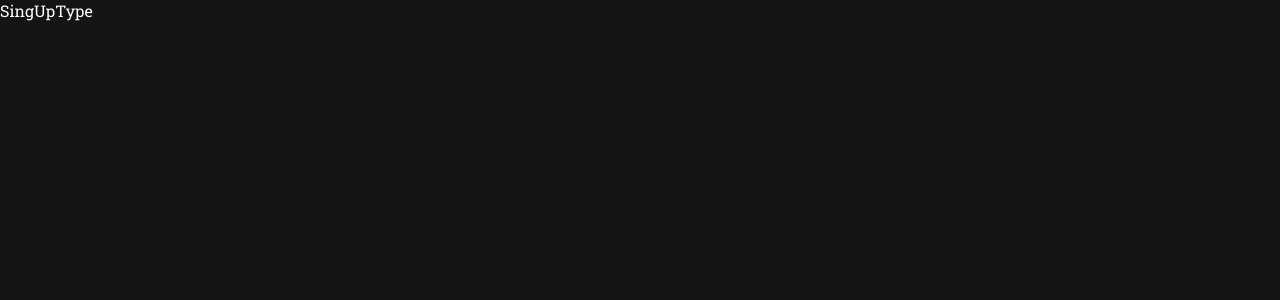
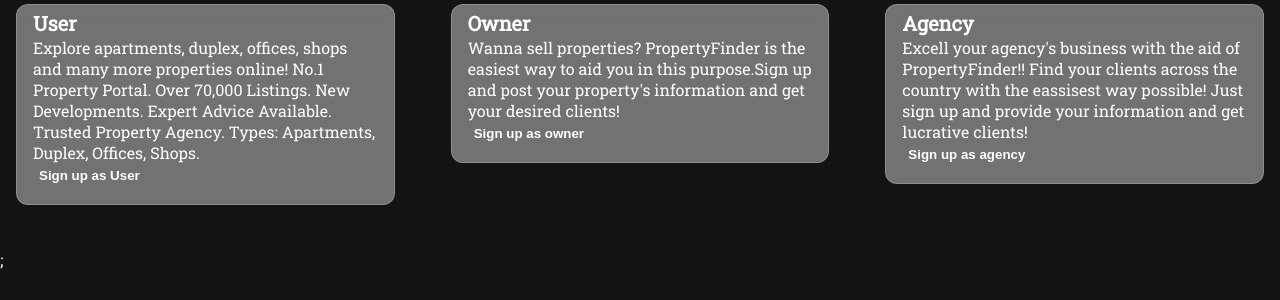
Before and after one commit to rng70/Property-Finder, a Next.js app in the folder frontend-client/: page /signuptype in a window 1280 px wide. Shown: the top 300 px of the page. Built offline with nearby package versions, Linux system fonts and the light colour scheme.

Commit message:
Sign up and in type all completed

```diff
--- a/frontend-client/Components/navbar/navbar.js
+++ b/frontend-client/Components/navbar/navbar.js
@@ -42,8 +42,8 @@
                 <nav className={styles.navContainer}>
 
                 <ul className={styles.navItems}>
-                    <li className={styles.navItem} onClick={handleOnClickLogIn}>Sign In</li>
-                    <li className={styles.navItem} onClick={handleOnClickRegister}>Sign Up</li>
+                    <li className={styles.navItem} onClick={handleOnClickLogIn}>SignIn</li>
+                    <li className={styles.navItem} onClick={handleOnClickRegister}>SignUp</li>
                 </ul>
                     <div>
                         <button className={styles.usernameButton} onClick={handleShowDropDown}>
--- a/frontend-client/data/card-data.js
+++ b/frontend-client/data/card-data.js
@@ -1,21 +1,24 @@
 const CardData = [
     {
         title: "User",
-        description: "this is user",
-        buttonTitle: "Sing in as User",
-        hrefId: "userSignIn"
+        description: "Explore apartments, duplex, offices, shops and many more properties online! No.1 Property Portal. Over 70,000 Listings. New Developments. Expert Advice Available. Trusted Property Agency. Types: Apartments, Duplex, Offices, Shops.",
+        buttonTitle: "Sign as User",
+        hrefIdSignIn: "userSignIn",
+        hrefIdSignUp : "userSignUp"
     },
     {
         title: "Owner",
-        description: "this is owner",
-        buttonTitle: "Sing in as owner",
-        hrefId: "ownerSignIn"
+        description: "Wanna sell properties? PropertyFinder is the easiest way to aid you in this purpose.Sign up and post your property's information and get your desired clients!",
+        buttonTitle: "Sign as owner",
+        hrefIdSignIn: "ownerSignIn",
+        hrefIdSignUp : "ownerSignUp"
     },
     {
         title: "Agency",
-        description: "this is angency",
-        buttonTitle: "Sign is as agency",
-        hrefId: "agencySignIn"
+        description: "Excell your agency's business with the aid of PropertyFinder!! Find your clients across the country with the eassisest way possible! Just sign up and provide your information and get lucrative clients!",
+        buttonTitle: "Sign as agency",
+        hrefIdSignIn: "agencySignIn",
+        hrefIdSignUp : "agencySignUp"
     }
 ]
 
--- a/frontend-client/pages/_app.js
+++ b/frontend-client/pages/_app.js
@@ -1,9 +1,13 @@
 import '../styles/globals.css'
 import Layout from '../Components/layout/layout'
+// import { NavBar  } from '../Components'
 
 function MyApp({ Component, pageProps }) {
   return (
+    <>
+    {/* <NavBar/> */}
     <Component {...pageProps} />
+    </>
   )
 }
 
--- a/frontend-client/pages/signuptype.js
+++ b/frontend-client/pages/signuptype.js
@@ -1,5 +1,45 @@
-const SingUpType = () => {
-    return <div>SingUpType</div>
+import styles from "../styles/SingInType.module.css"
+import { getCardData } from "../data/card-data"
+import {Card} from "../Components"
+
+export async function getStaticProps(context) {
+
+    const cardInfoData = getCardData();
+    return {
+        props: {
+            cardInfo: cardInfoData,
+        }
+    }
+}
+
+const SingUpType = (props) => {
+    //console.log(props.cardInfo);
+
+    const addStr = (str,index,strintToAdd)=>{
+        return str.substring(0,index)+strintToAdd+str.substring(index,str.length);
+    }
+    return (
+
+         <div>
+
+            <div className={styles.container}>
+                {props.cardInfo.length > 0 && <div className={styles.cardLayout}>
+                    {props.cardInfo.map((singleCard) =>
+                        <Card
+                            key={singleCard.title}
+                            title={singleCard.title}
+                            description={singleCard.description}
+                            href={`auth/${singleCard.hrefIdSignUp}`}
+                            btnTitle={addStr(singleCard.buttonTitle, 5, 'up ')}
+                            className={styles.card}
+                        />
+                    )};
+                </div>
+                }
+            </div>
+
+          </div>
+    )
 }
 
 export default SingUpType;
--- a/frontend-client/styles/SingInType.module.css
+++ b/frontend-client/styles/SingInType.module.css
@@ -1,3 +1,6 @@
+.container{
+    justify-content: center;
+}
 .cardLayout {
     display: grid;
     grid-template-columns: repeat(1, minmax(0, 1fr));
```
Also changed, not shown: frontend-client/pages/auth/userSignUp.js (+8 -2 lines), frontend-client/pages/signintype.js (+14 -5 lines).
